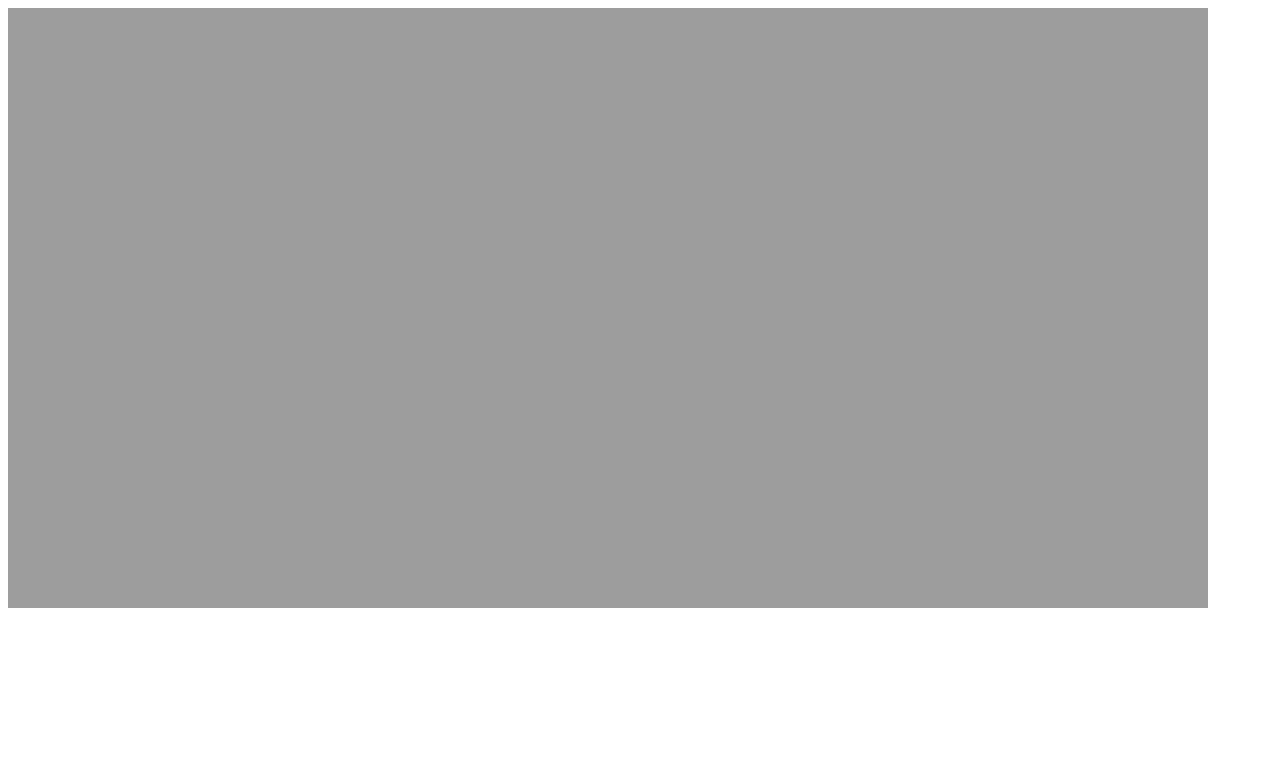
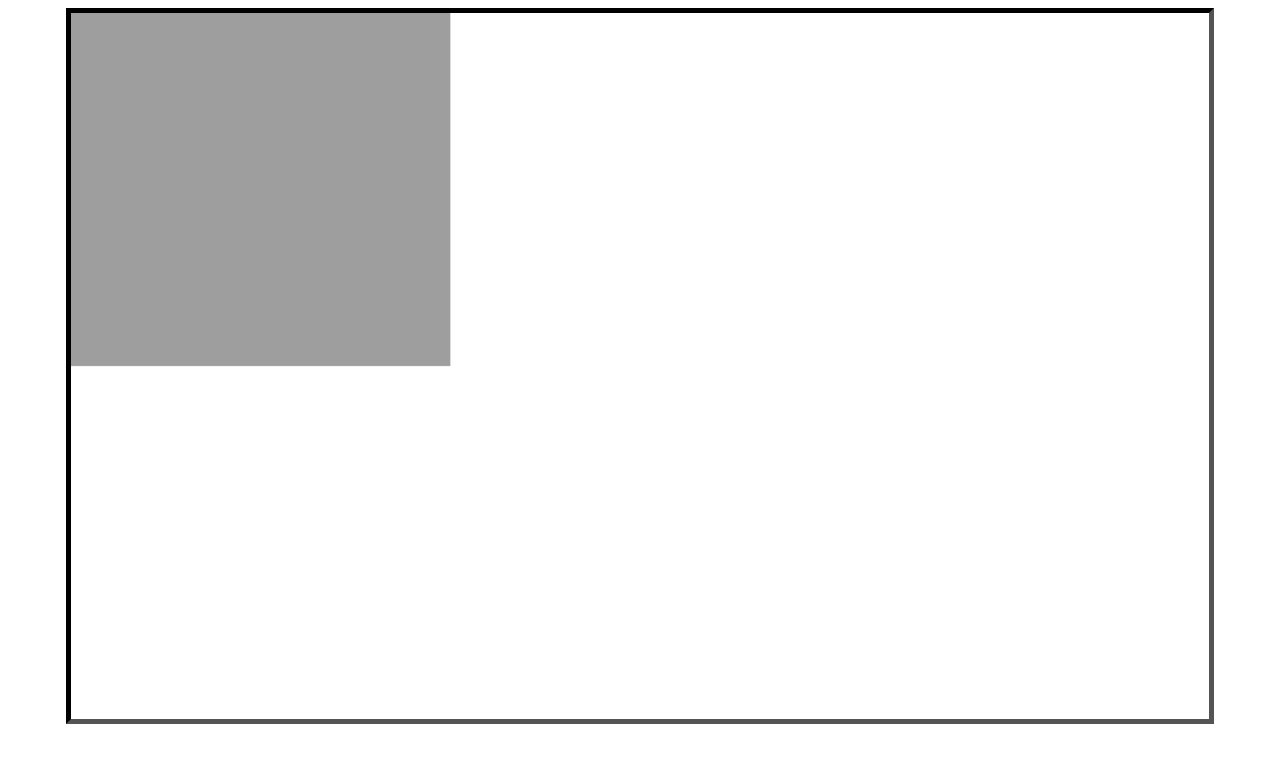
Before and after one commit to PhilipMcGowan/Messing, a plain HTML site: page index.html in a window 1280 px wide. Drawn offline with Linux system fonts and the light colour scheme.

Commit message:
camera done
made the camera follow the player around. added a css sheet to centre
the canvas in the browser.

```diff
--- a/index.html
+++ b/index.html
@@ -2,6 +2,7 @@
 	<head>
 		<meta http-equiv="Content-Type" content="text/html; charset=utf-8" />
 		<title>Messing</title>
+		<link rel="stylesheet" type="text/css" href="src/style.css">
 		<canvas id="myCanvas" width="1200" height="600"></canvas>
 
 		<div id="images" style="display:none">
--- a/src/Game.js
+++ b/src/Game.js
@@ -1,6 +1,10 @@
 function Game(){
 	var mOldTime;
 	var incTime;
+
+	//camera
+	var baseOffset;
+	var offset;
 
 	var mCanvas;
 	var mCtx;
@@ -23,6 +27,8 @@ function Game(){
         levelWidth = new Array(4000, 5000);
         p1 = new Player();
         p1.createPlayer(30,40);
+        baseOffset = p1.getInitialPos();
+		offset = baseOffset;
         mOldTime = new Date();
         window.addEventListener('keydown',handleKeyDown,true);
         window.addEventListener('keyup',handleKeyUp,true);
@@ -31,10 +37,28 @@ function Game(){
 	this.update = function(){
 		//calcIncTime();
 		controls();
+		gameUpdate();
+	}
+
+	function gameUpdate(){
+		//get offset for camera coordinates based on player position
+		for(var i = 0; i < 2; i++){
+			offset[i] = p1.getPosition(i);
+			if(offset[i] < baseOffset[i])
+				offset[i] = baseOffset[i];
+		}
 		mCtx.save();
+		//clear the canvas of all drawings
 		mCtx.clearRect(0, 0, canvasWidth, canvasHeight);
-		mCtx.drawImage(backgroundImg,0,0,levelWidth[0]+canvasWidth/2, canvasHeight);
-		console.log(levelWidth[0]);
+
+		//translate camera if required
+		if(offset[0] > canvasWidth / 2 + 1)
+			mCtx.translate(-(offset[0] - canvasWidth/2), 0);
+		if(offset[1] > canvasHeight / 2 + 1)
+			mCtx.translate(0, -(offset[1] - canvasHeight/2));
+		//draw background image
+		mCtx.drawImage(backgroundImg,0,0,backgroundImg.width, backgroundImg.height);
+
 		p1.draw(mCtx);
 		mCtx.restore();
 	}
--- a/src/main.js
+++ b/src/main.js
@@ -1,15 +1,9 @@
 var game;
 
 function showStartScreen(){
-	console.log("HELLO");
-	mCanvas = $("#myCanvas")[0];
-	mCtx = mCanvas.getContext("2d");
-	canvasWidth = parseInt(mCanvas.width);
-    canvasHeight = parseInt(mCanvas.height);
+	setUpCanvas();
     backgroundImg = $("#MenuScreen")[0];
-	mCtx.drawImage(backgroundImg,0,0,canvasWidth, canvasHeight);
 	backgroundImg.style.zIndex = -10;
-    console.log("HELLO1");
 
     window.addEventListener('keydown',handleKeyDown,true);
     window.addEventListener('keyup',handleKeyUp,true);
@@ -36,7 +30,7 @@ function showStartScreen(){
 
 	function update(){
 		mCtx.clearRect(0,0,canvasWidth, canvasHeight);
-		mCtx.drawImage(backgroundImg,0,0,canvasWidth, canvasHeight);
+		mCtx.drawImage(backgroundImg,0,0, backgroundImg.width, backgroundImg.height);
 		mCtx.strokeStyle = "red";
 
 		if(menuKeys[13]){ //enter pressed
@@ -52,4 +46,11 @@ function showStartScreen(){
 		incT = now - oldT;
 		oldT = now;
 	}
+
+	function setUpCanvas(){
+		mCanvas = $("#myCanvas")[0];
+		mCtx = mCanvas.getContext("2d");
+		canvasWidth = parseInt(mCanvas.width);
+    	canvasHeight = parseInt(mCanvas.height);
+	}
 }
--- a/src/player.js
+++ b/src/player.js
@@ -26,6 +26,14 @@ function Player(){
 	this.moveUD = function(goingUp){
 		playerPos[1] += goingUp;
 	}
+
+	this.getPosition = function(i){
+		return playerPos[i];
+	}
+
+	this.getInitialPos = function(){
+		return playerPos;
+	}
 	//this.use()
 	//this.showInventory()
 };
--- /dev/null
+++ b/src/style.css
@@ -0,0 +1,8 @@
+
+canvas {
+	width: 90%;
+	height: 90%;
+	display: block;
+    margin: 0px auto;
+	border: 5px inset black;
+}
```
Also changed, not shown: 1 other file.
